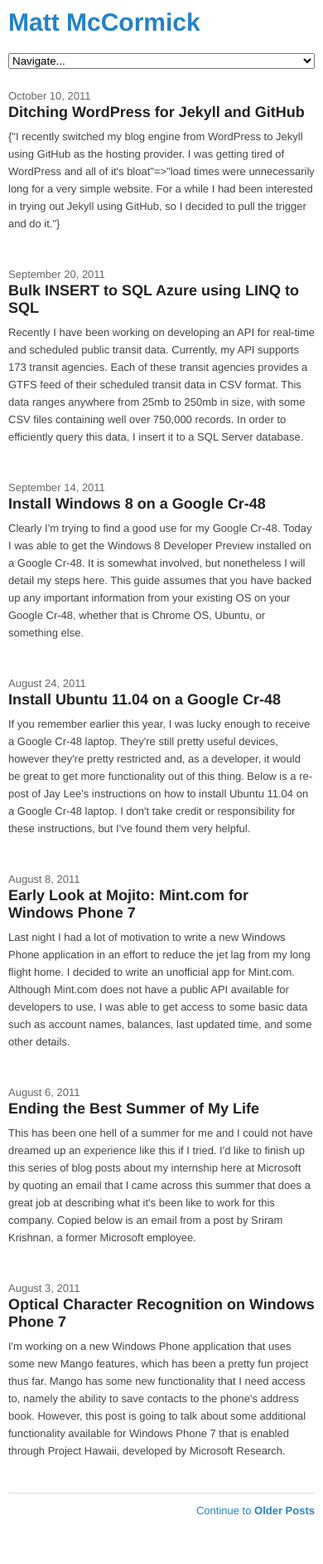
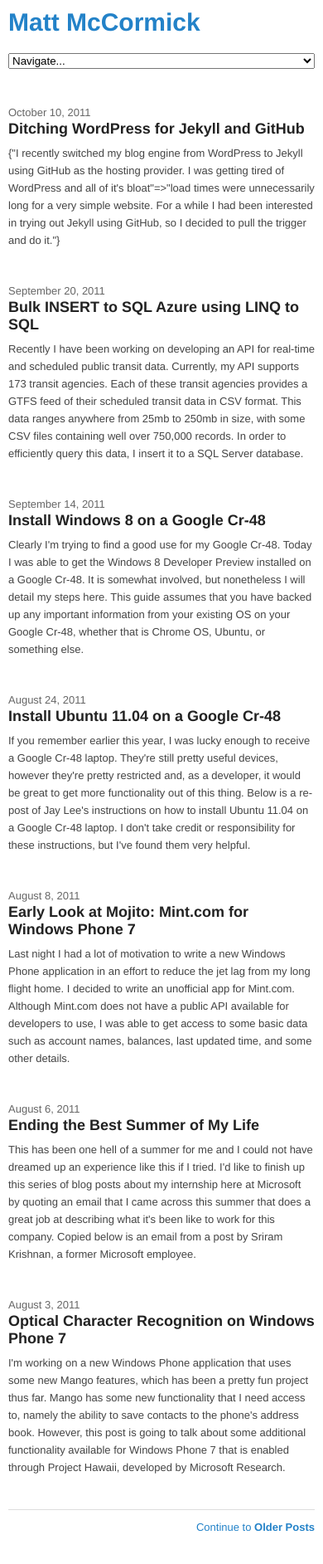
Before and after one commit to mbmccormick/mbmccormick.github.io, a Jekyll site: the page built from index.html, in a window 390 px wide. Shown: the whole page at 83% size. Built offline with Jekyll 4.4.1, drawn with Linux system fonts in a browser that asks for light colours; Markdown is read by kramdown in place of the engine named in the settings; the list of posts is cut into pages by our own code.

Commit message:
Update css/base.css

```diff
--- a/css/base.css
+++ b/css/base.css
@@ -721,6 +721,10 @@
     margin-top:0;
   }
 
+  aside nav {
+    padding-bottom:20px;
+  }
+
   aside nav ul {
     display:none;
   }
@@ -738,6 +742,7 @@
     position:static;
     width:100%;
     left:auto;
+    padding-bottom:15px;
   }
 
   .listing article.other {
```
